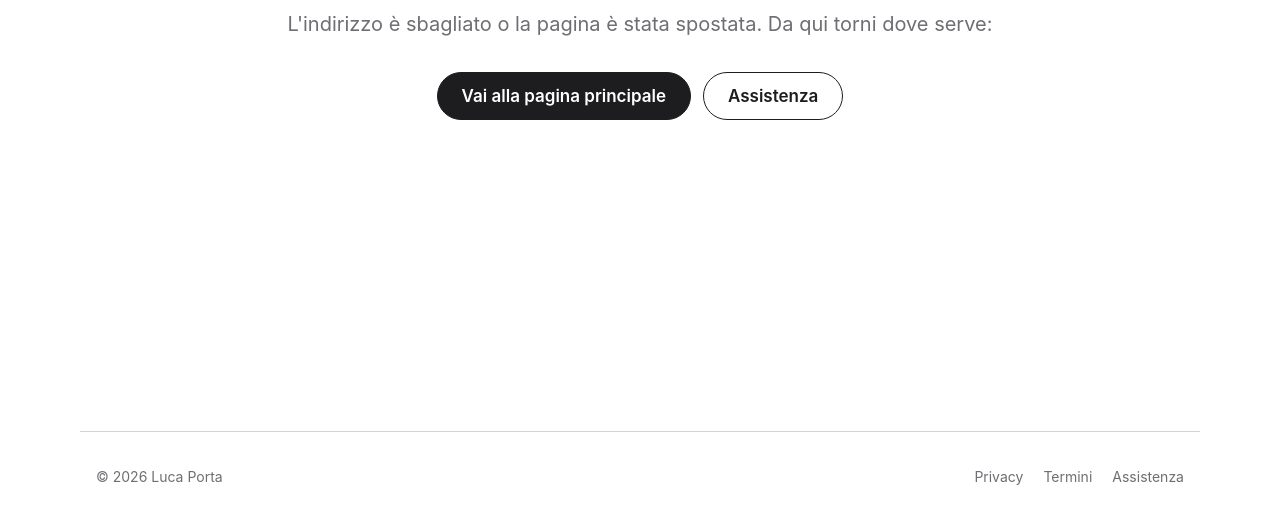
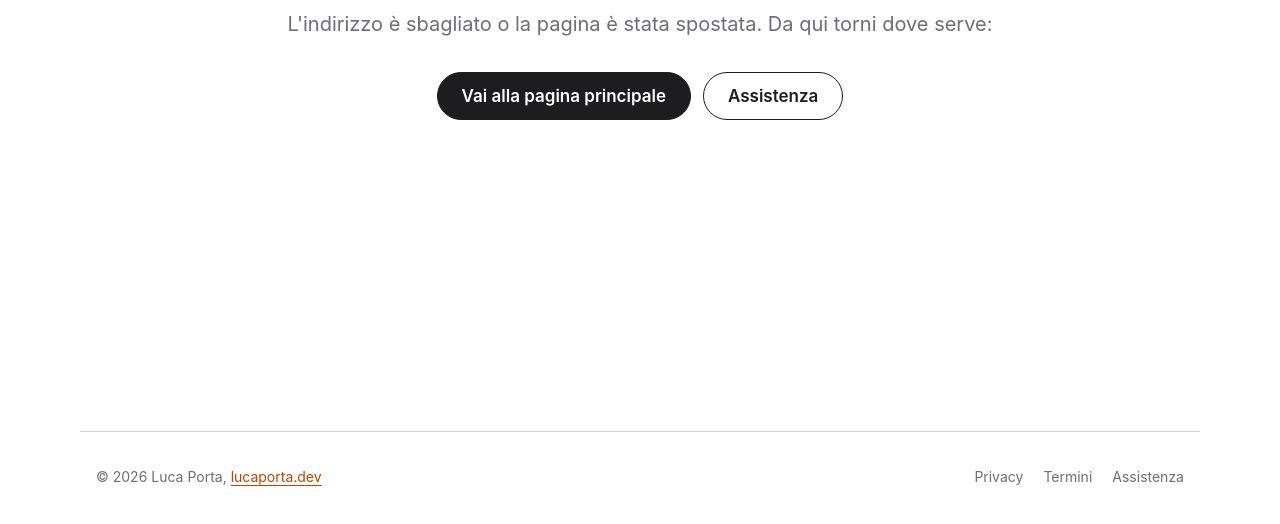
Before and after one commit to lporta1998-hub/vectordriver-site, a plain HTML site: page 404.html in a window 1280 px wide. Shown: the part 270-794 px from the top of the page. Drawn offline with Linux system fonts and the light colour scheme.

Commit message:
Aggiorna il sito da Vector_app@df18b91

```diff
--- a/404.html
+++ b/404.html
@@ -28,7 +28,7 @@
 </section>
 </main>
 <footer class="piede">
-  <span>© 2026 Luca Porta</span>
+  <span>© 2026 Luca Porta, <a href="https://lucaporta.dev" rel="author">lucaporta.dev</a></span>
   <nav aria-label="Documenti"><a href="/privacy/">Privacy</a><a href="/termini/">Termini</a><a href="/supporto/">Assistenza</a></nav>
 </footer>
 </body>
```
Also changed, not shown: index.html (+1 -1 lines), privacy/index.html (+1 -1 lines), supporto/index.html (+1 -1 lines), termini/index.html (+1 -1 lines).
